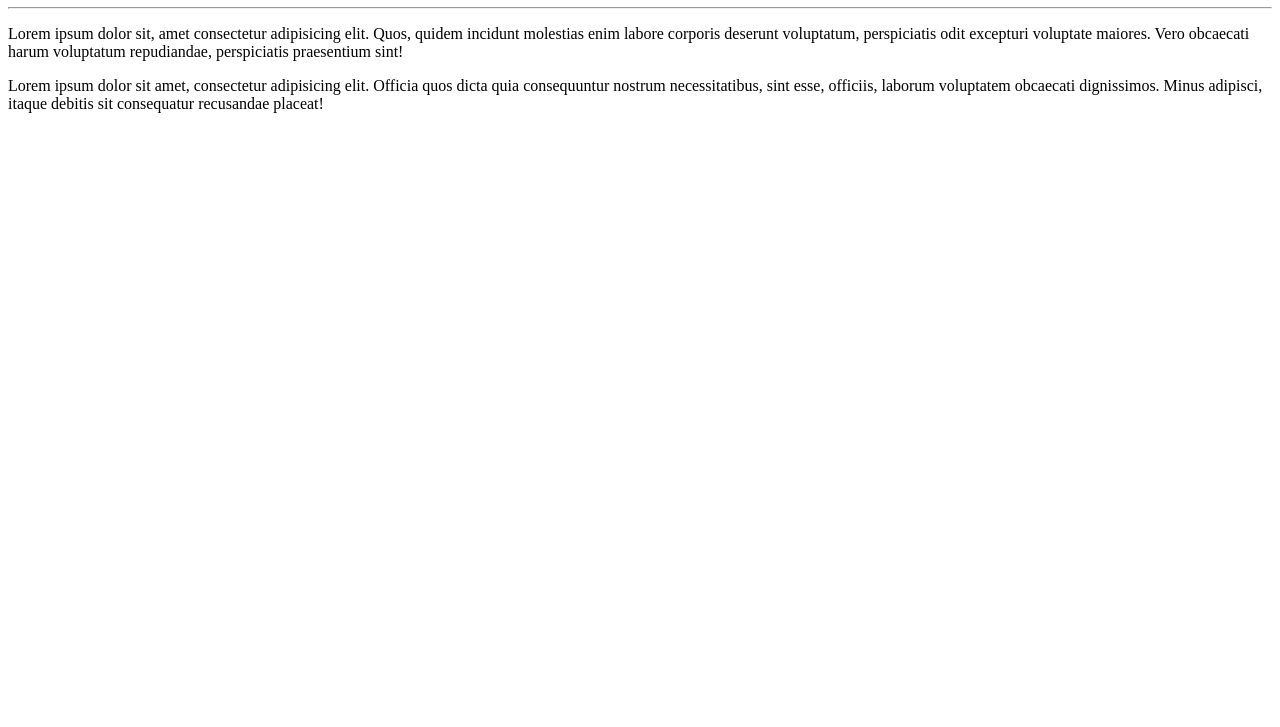
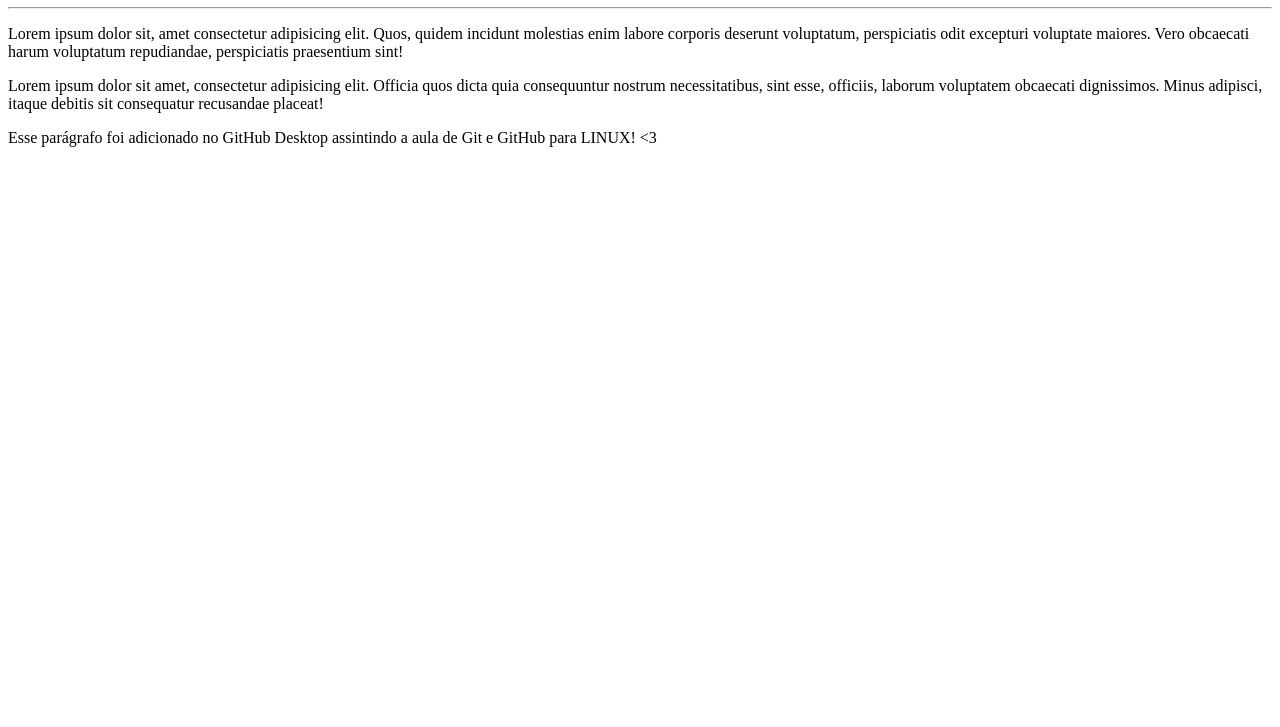
Before and after one commit to AlanB0mfim/Ola-Mundo, a plain HTML site: page site-exemplo/index.html in a window 1280 px wide. Shown: the part 73-800 px from the top of the page. Drawn offline with Linux system fonts and the light colour scheme.

Commit message:
Mudei o arquivo index

```diff
--- a/site-exemplo/index.html
+++ b/site-exemplo/index.html
@@ -10,5 +10,6 @@
     <hr>
     <p>Lorem ipsum dolor sit, amet consectetur adipisicing elit. Quos, quidem incidunt molestias enim labore corporis deserunt voluptatum, perspiciatis odit excepturi voluptate maiores. Vero obcaecati harum voluptatum repudiandae, perspiciatis praesentium sint!</p>
     <p>Lorem ipsum dolor sit amet, consectetur adipisicing elit. Officia quos dicta quia consequuntur nostrum necessitatibus, sint esse, officiis, laborum voluptatem obcaecati dignissimos. Minus adipisci, itaque debitis sit consequatur recusandae placeat!</p>
+    <p>Esse parágrafo foi adicionado no GitHub Desktop assintindo a aula de Git e GitHub para LINUX! &lt;3 </p>
 </body>
 </html>
```
